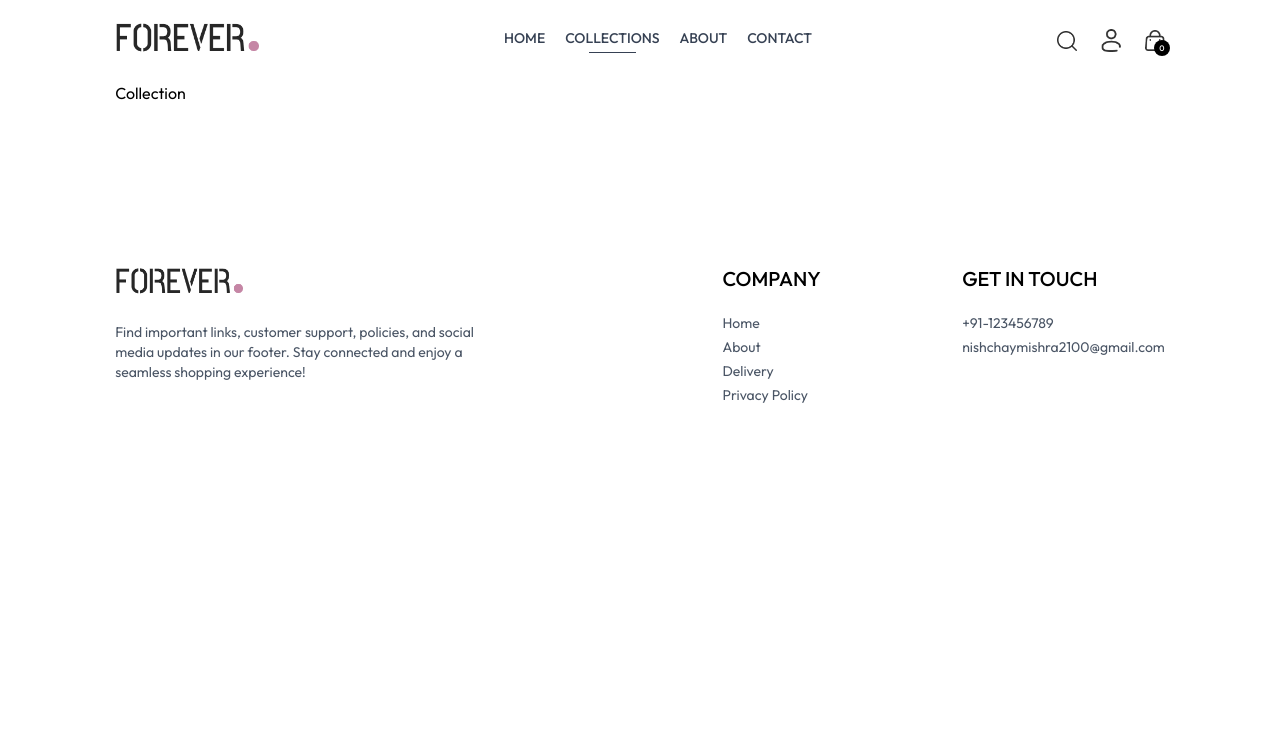
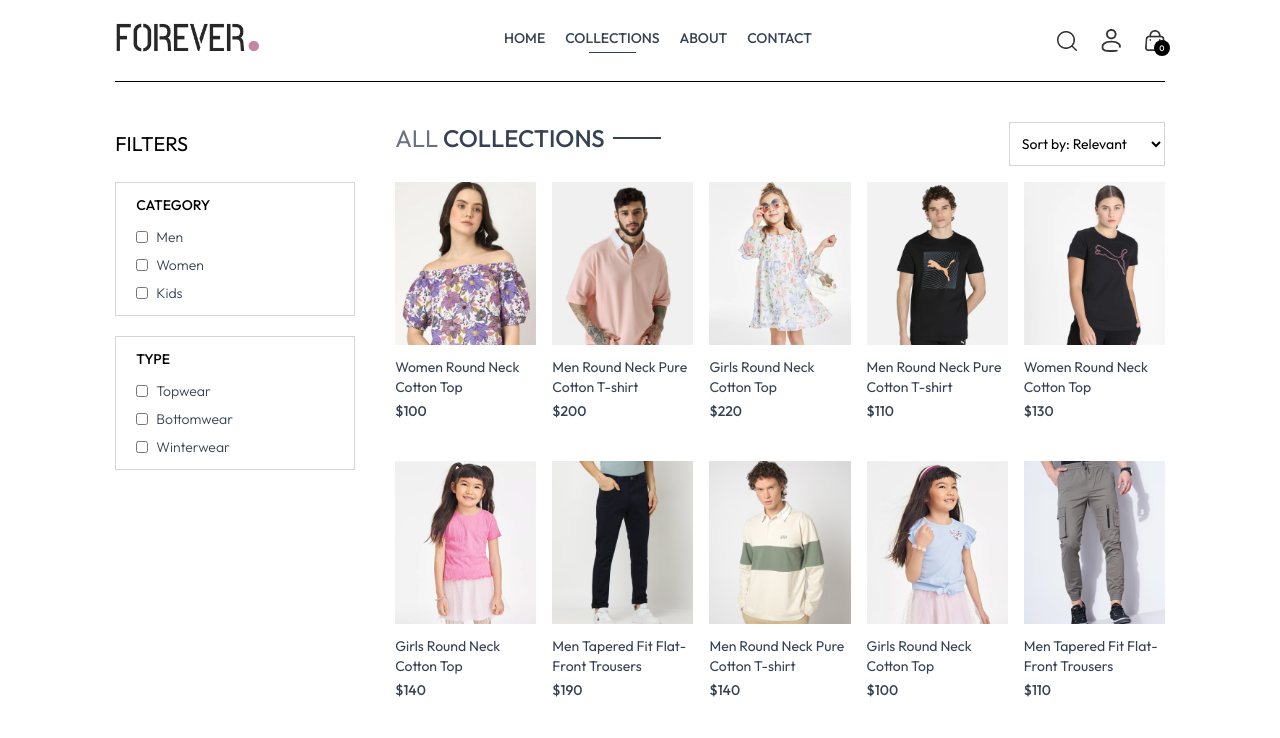
Before and after one commit to nishchayMish/React-Ecommerce, a React (Vite) app: page /collection in a window 1280 px wide. Shown: the top 738 px of the page. Built offline with nearby package versions, Linux system fonts and the light colour scheme.

Commit message:
filter functionality added in collections page

```diff
--- a/src/pages/Collection.jsx
+++ b/src/pages/Collection.jsx
@@ -1,8 +1,111 @@
-import React from 'react'
+import React, { useContext, useEffect, useState } from 'react'
+import { ShopContext } from '../context/ShopContext'
+import { assets } from '../assets/frontend_assets/assets';
+import Title from '../components/Title';
+import ProductItem from '../components/ProductItem';
+const Collection = () => {
+  const { products } = useContext(ShopContext);
+  const [showFilter, setShowFilter] = useState(false);
+  const [filterProducts, setFilterProducts] = useState([]);
+  const [category, setCategory] = useState([]);
+  const [subCategory, setSubCategory] = useState([]);
 
-const Collection = () => {
+  const toggleCategory = (e) => {
+    if(category.includes(e.target.value)){
+      setCategory(prev => prev.filter(item => item !== e.target.value))
+    }
+    else{
+      setCategory(prev => [...category, e.target.value])
+    }
+  }
+
+  const toggleSubCategory = (e) => {
+    if(subCategory.includes(e.target.value)){
+      setSubCategory(prev => prev.filter(item => item !== e.target.value))
+    }
+    else{
+      setSubCategory(prev => [...subCategory, e.target.value])
+    }
+  }
+
+  const applyFilters = () => {
+    let productsCopy = products.slice();
+    if(category.length > 0){
+      productsCopy = productsCopy.filter(item => category.includes(item.category))
+    }
+
+    if(subCategory.length > 0){
+      productsCopy = productsCopy.filter(item => subCategory.includes(item.subCategory))
+    }
+    setFilterProducts(productsCopy);
+  }
+
+  useEffect(()=>{
+    setFilterProducts(products);
+  },[])
+
+  useEffect(()=>{
+    applyFilters();
+  },[category, subCategory])
+
   return (
-    <div>Collection</div>
+    <div className='flex flex-col sm:flex-row gap-1 sm:gap-10 pt-10 border-t'>
+      {/* filter */}
+      <div className='min-w-60'>
+        <p onClick={()=>setShowFilter(!showFilter)} className='my-2 text-xl flex items-center cursor-pointer'>FILTERS</p>
+        <img src={assets.dropdown_icon} className={`h-3 sm:hidden ${showFilter ? 'rotate-90' : ""}`}/>
+        {/* Category filter */}
+        <div className={`border border-gray-300 pl-5 py-3 mt-6 ${showFilter ? '' : 'hidden' } sm:block`}>
+          <p className='uppercase mb-3 text-sm font-medium'>Category</p>
+          <div className='flex flex-col gap-2 text-sm font-light text-gray-700'>
+            <p className='flex gap-2'>
+              <input type='checkbox' className='w-3' value={'Men'} onChange={toggleCategory} />Men
+            </p>
+            <p className='flex gap-2'>
+              <input type='checkbox' className='w-3' value={'Women'} onChange={toggleCategory} />Women
+            </p>
+            <p className='flex gap-2'>
+              <input type='checkbox' className='w-3' value={'Kids'} onChange={toggleCategory} />Kids
+            </p>
+          </div>
+        </div>
+        {/* Sub Category Filter */}
+        <div className={`border border-gray-300 pl-5 py-3 my-5 ${showFilter ? '' : 'hidden' } sm:block`}>
+          <p className='uppercase mb-3 text-sm font-medium'>TYPE</p>
+          <div className='flex flex-col gap-2 text-sm font-light text-gray-700'>
+            <p className='flex gap-2'>
+              <input type='checkbox' className='w-3' value={'Topwear'} onChange={toggleSubCategory}/>Topwear
+            </p>
+            <p className='flex gap-2'>
+              <input type='checkbox' className='w-3' value={'Bottomwear'} onChange={toggleSubCategory} />Bottomwear
+            </p>
+            <p className='flex gap-2'>
+              <input type='checkbox' className='w-3' value={'Winterwear'} onChange={toggleSubCategory} />Winterwear
+            </p>
+          </div>
+        </div>
+      </div>
+      {/* right-side */}
+      <div className='flex-1'>
+        <div className='flex justify-between text-base sm:text-2xl mb-4'>
+          <Title text1={'ALL'} text2={'COLLECTIONS'}/>
+          {/* Product Sort */}
+          <select className='border border-gray-300 text-sm px-2'>
+            <option value="relevant">Sort by: Relevant</option>
+            <option value="low-high">Sort by: low to high</option>
+            <option value="high-low">Sort by: high to low</option>
+          </select>
+        </div>
+        {/* map products */}
+        <div className='grid grid-cols-2 sm:grid-cols-3 md:grid-cols-4 lg:grid-cols-5 gap-4 space-y-6'>
+          {
+            filterProducts.map((item, index)=>(
+              <ProductItem key={index} id={item._id} name={item.name} price={item.price} image={item.image} />
+            ))
+          }
+        </div>
+      </div>
+    </div>
   )
 }
 
```
